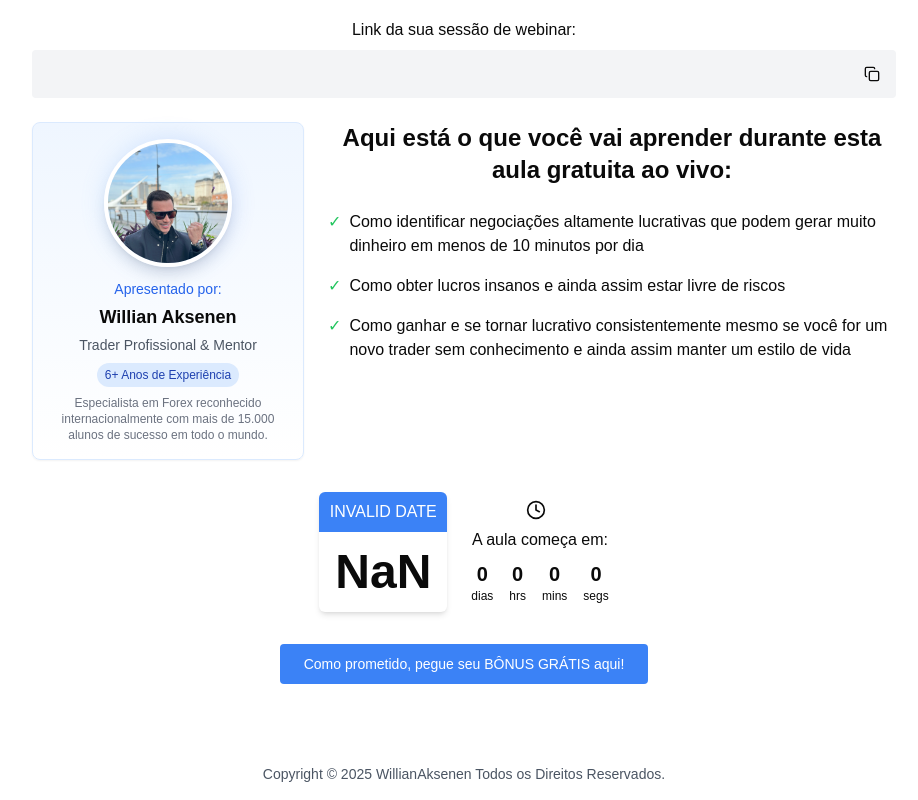
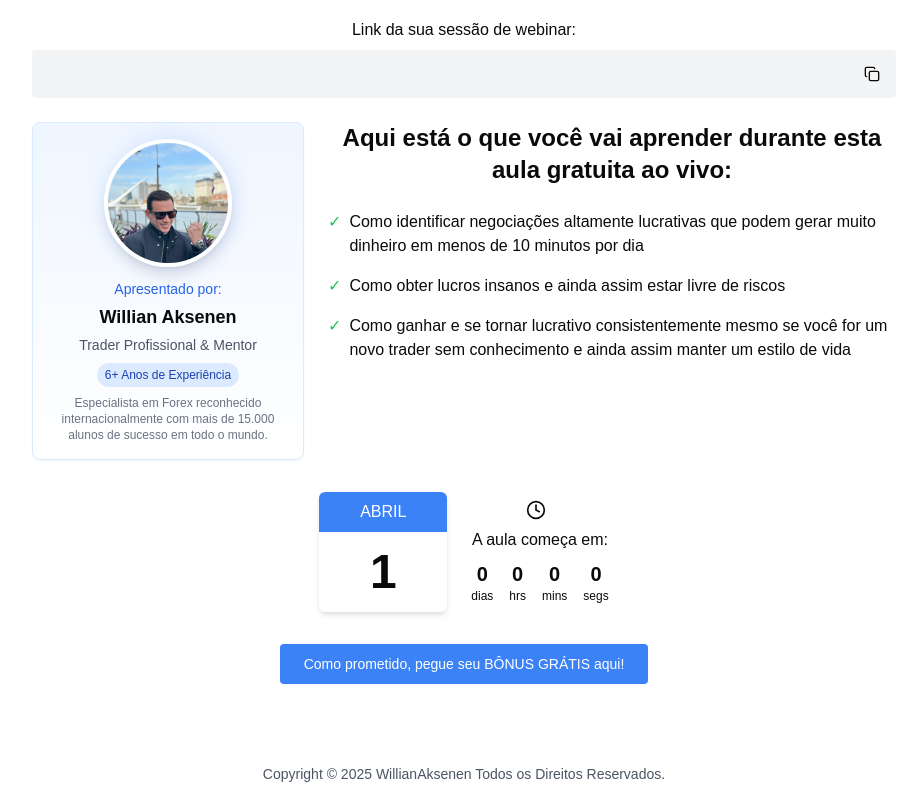
Before and after one commit to ThaisMx/webinar-pg-principal, a Next.js app: page / in a window 1280 px wide. Shown: the part 359-1159 px from the top of the page, without its empty margins (176-1094 px from the left). Built offline with nearby package versions, Linux system fonts and the light colour scheme.

Commit message:
Corrige exibição da data atual no calendário

```diff
--- a/confirmacao-webinar-com-temporizador.tsx
+++ b/confirmacao-webinar-com-temporizador.tsx
@@ -75,10 +75,10 @@ export default function ConfirmacaoWebinarComTemporizador() {
     window.open("https://t.me/copycashforexfree", "_blank")
   }
 
-  // Extrair mês e dia do eventDate
-  const dateObj = eventDate ? new Date(eventDate) : null
-  const month = dateObj ? dateObj.toLocaleString('pt-BR', { month: 'long' }).toUpperCase() : ""
-  const day = dateObj ? dateObj.getDate() : ""
+  // Extrair mês e dia da data atual
+  const today = new Date()
+  const month = today.toLocaleString('pt-BR', { month: 'long' }).toUpperCase()
+  const day = today.getDate()
 
   return (
     <div className="flex flex-col min-h-screen">
```
